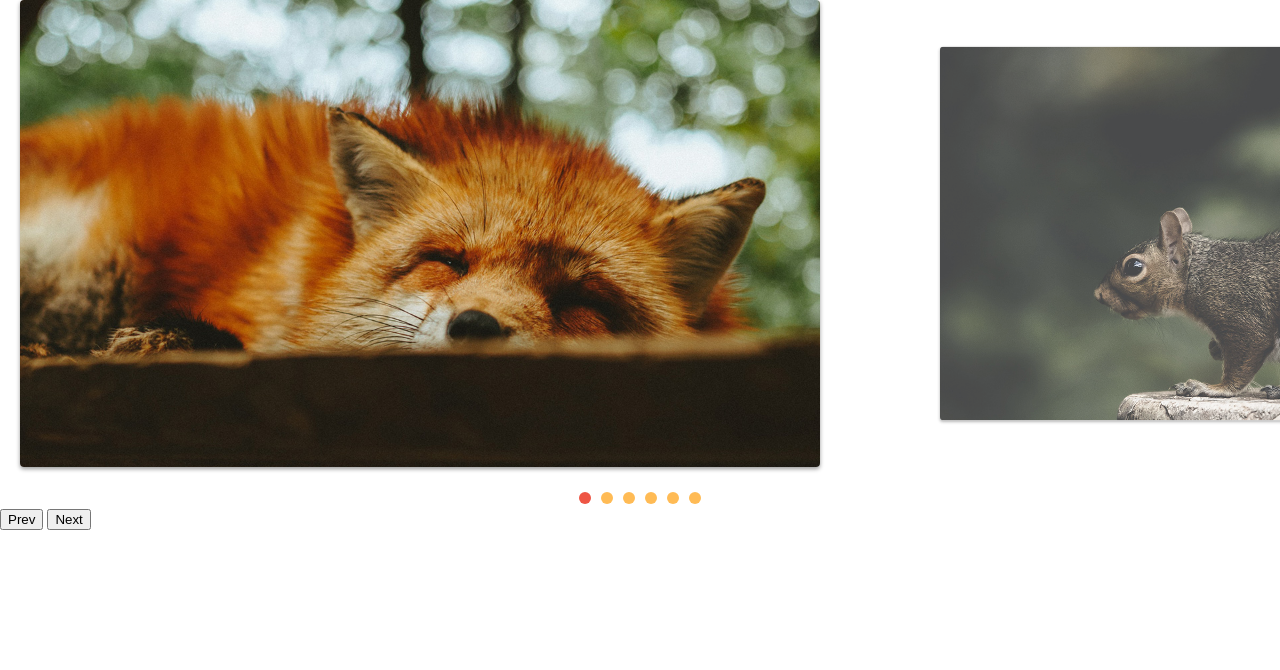
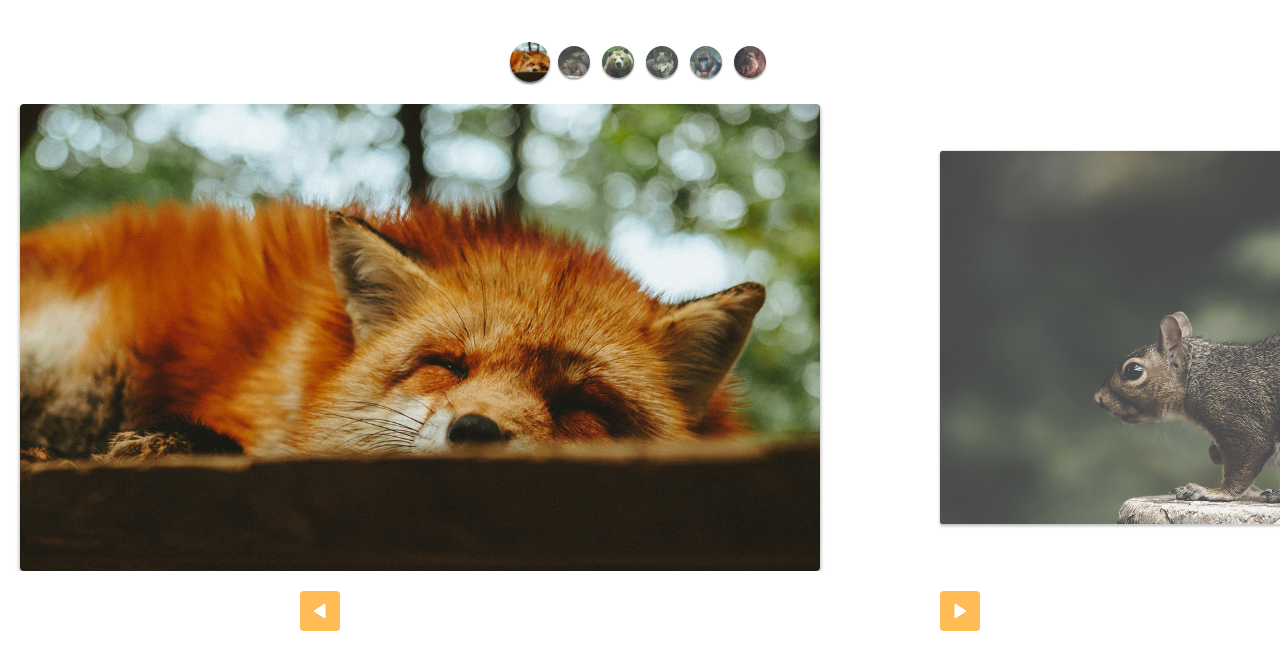
Before and after one commit to luiiiq/slides.io, a plain HTML site: page index.html in a window 1280 px wide. Drawn offline with Linux system fonts and the light colour scheme.

Commit message:
Custom-controls estilio

```diff
--- a/css/style.css
+++ b/css/style.css
@@ -63,3 +63,48 @@
 [data-control="slide"] li.active a, [data-control="slide"] li a:hover{
     background: #e54;
 }
+
+.custom-control {
+    display: flex;
+    justify-content: center;
+    margin-top: 40px;
+    margin-bottom: 20px;
+    flex-wrap: wrap;
+}
+
+.custom-control li {
+    opacity: .8;
+    transform: scale(.8);
+    width: 40px;
+    height: 40px;
+    border-radius: 50%;
+    overflow: hidden;
+    margin: 2px;
+    box-shadow: 0 2px 2px rgba(0, 0, 0, 0.5);
+    transition: .3s;
+}
+
+.custom-control li.active {
+    opacity: 1;
+    transform: scale(1);
+}
+
+.arrow-nav {
+    display: flex;
+    justify-content: space-around;
+    margin: 20px 0;
+}
+
+.arrow-nav button {
+    cursor: pointer;
+    border: none;
+    border-radius: 4px;
+    color: white;
+    width: 40px;
+    height: 40px;
+    background: #fb5 url('../img/arrow.svg') center center no-repeat;
+}
+
+.arrow-nav button.prev {
+    transform: rotate(-180deg);
+}
--- a/index.html
+++ b/index.html
@@ -7,6 +7,14 @@
     <link rel="stylesheet" href="./css/style.css">
 </head>
 <body>
+    <ul class="custom-control">
+        <li><img src="img/foto1-thumb.jpg" alt="Imagem menor da Raposa"></li>
+        <li><img src="img/foto2-thumb.jpg" alt="Imagem menor do Esquilo"></li>
+        <li><img src="img/foto3-thumb.jpg" alt="Imagem menor do Urso"></li>
+        <li><img src="img/foto4-thumb.jpg" alt="Imagem menor do Lobo"></li>
+        <li><img src="img/foto5-thumb.jpg" alt="Imagem menor do Macaco"></li>
+        <li><img src="img/foto6-thumb.jpg" alt="Imagem menor do Leão"></li>
+    </ul>
     <div class="wrapper">
         <ul class="slide">
             <li><img src="img/foto1.jpg" alt="Imagem Raposa"></li>
@@ -19,8 +27,8 @@
     </div>
 
     <div class="arrow-nav">
-        <button class="prev">Prev</button>
-        <button class="next">Next</button>
+        <button class="prev" aria-label="Botão de Voltar"></button>
+        <button class="next" aria-label="Botão de Avançar"></button>
     </div>
     <script type="module" src="./js/script.js"></script>
 </body>
--- a/js/script.js
+++ b/js/script.js
@@ -1,6 +1,6 @@
-import {Slide, SlideNav} from "./slide.js";
+import SlideNav from "./slide.js";
 
 const slide = new SlideNav('.slide', '.wrapper');
 slide.init();
 slide.addArrow('.prev', '.next');
-slide.addControl();
+slide.addControl('.custom-control');
--- a/js/slide.js
+++ b/js/slide.js
@@ -161,7 +161,7 @@
     }
 }
 
-export class SlideNav extends Slide {
+export default class SlideNav extends Slide {
     constructor(slide, wrapper) {
         super(slide, wrapper);
         this.bindControls();
```
